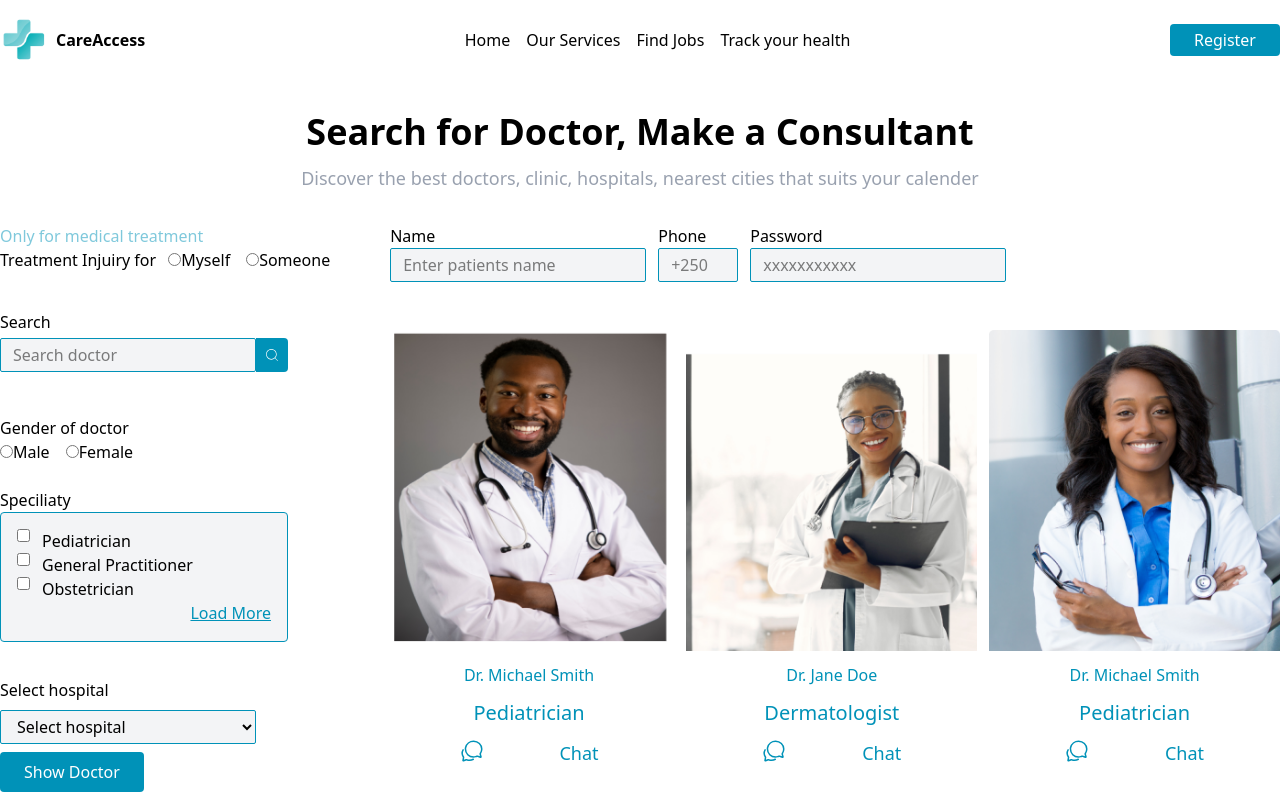
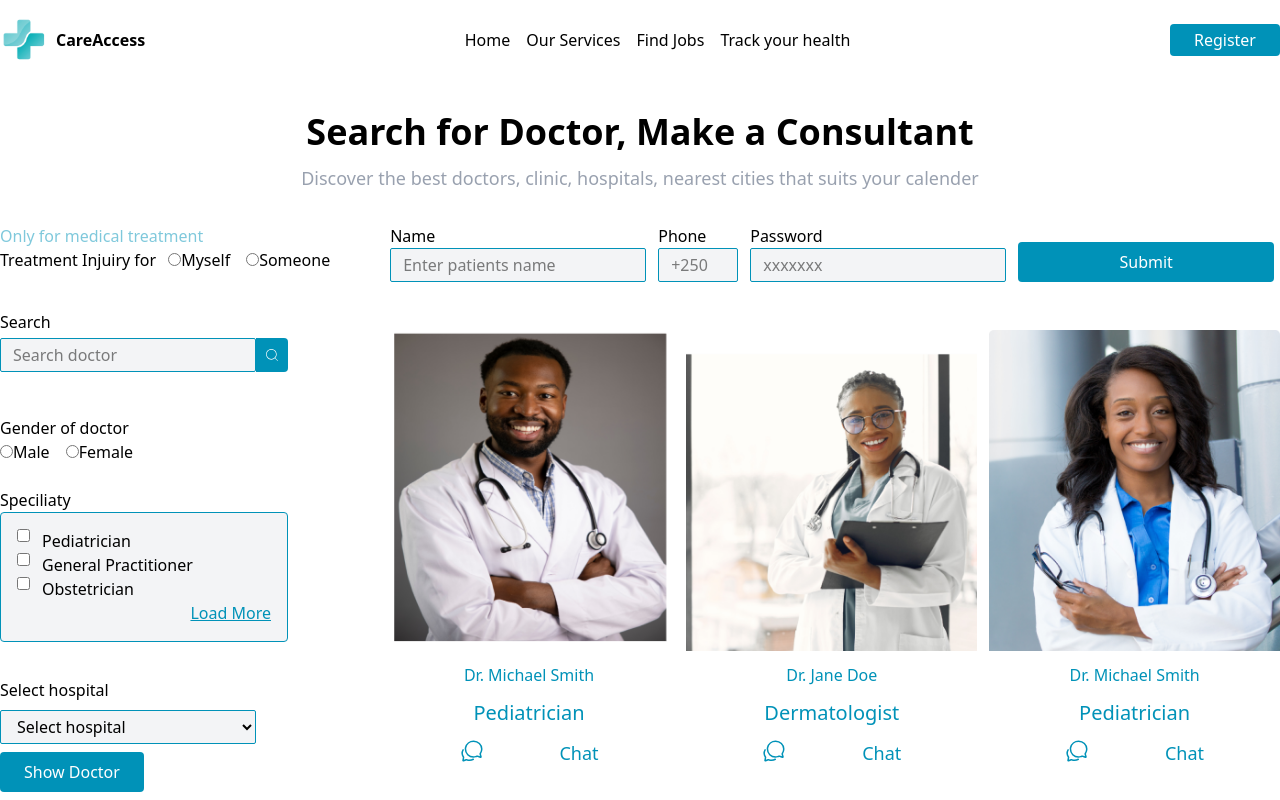
Before and after one commit to gloriaumutoni/AccessCare-Frontend, a React (Vite) app: page / in a window 1280 px wide. Shown: the top 800 px of the page. Built offline with nearby package versions, Linux system fonts and the light colour scheme.

Commit message:
style: add align items

```diff
--- a/src/components/InputForm.tsx
+++ b/src/components/InputForm.tsx
@@ -1,9 +1,9 @@
-// import Button from "./Button"
+import Button from "./Button"
 import Input from "./Input"
 
 function InputForm() {
   return (
-    <form className="flex gap-3 border-primary-400">
+    <form className="flex gap-3 items-end border-primary-400">
       <Input
         label="Name"
         className="w-3xs"
@@ -20,9 +20,9 @@ function InputForm() {
         label="Password"
         className="w-3xs"
         type="password"
-        placeholder="xxxxxxxxxxx"
+        placeholder="xxxxxxx"
       />
-      {/* <Button className="w-3xs">Submit</Button> */}
+      <Button className="w-3xs h-10">Submit</Button>
     </form>
   )
 }
```
